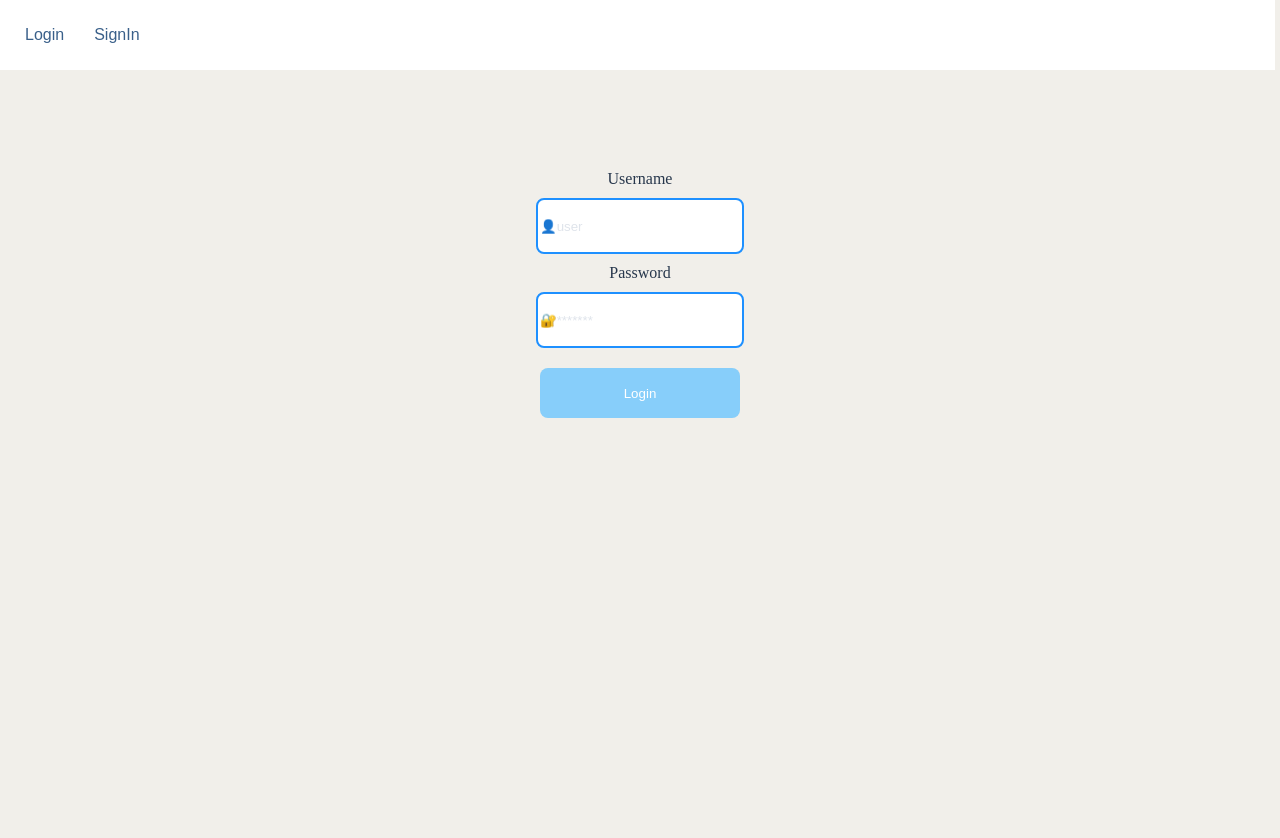
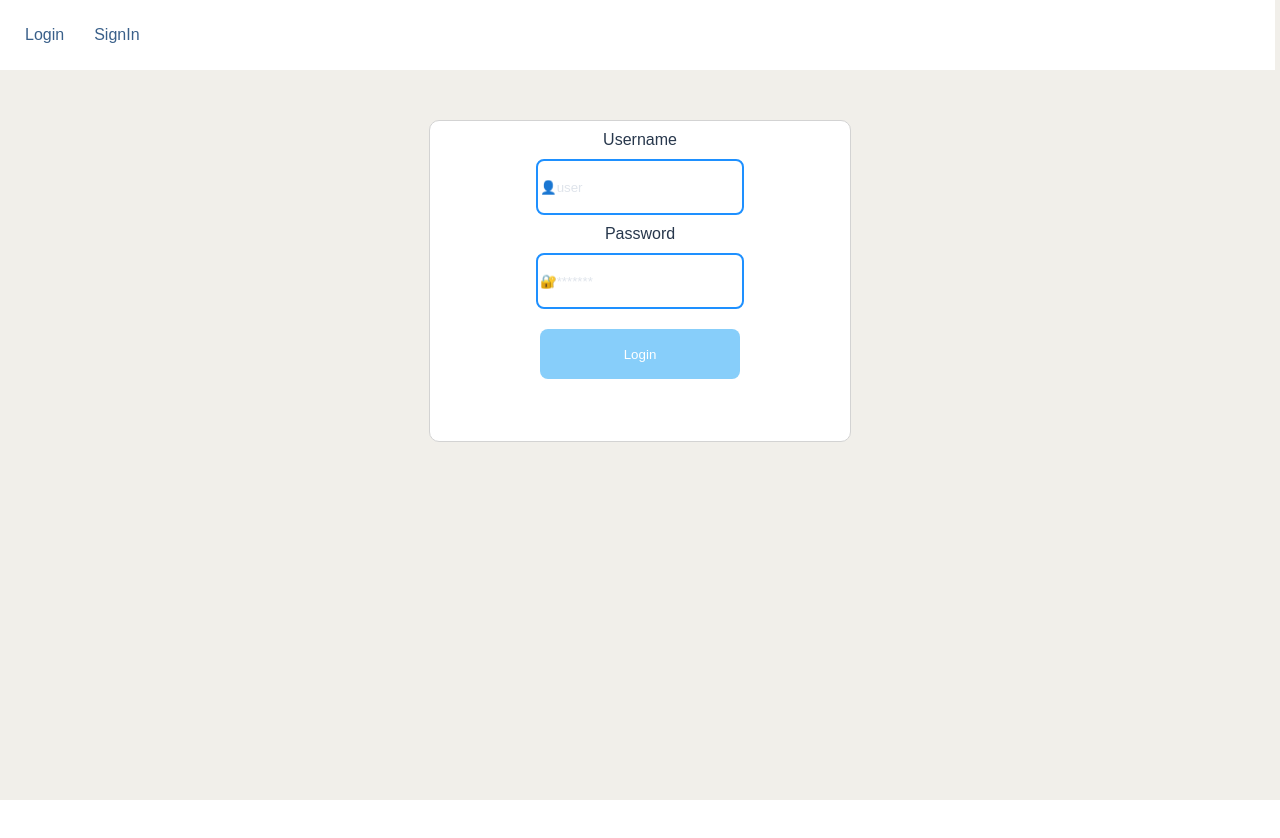
Before and after one commit to git504/groupomania, a React (Create React App) app in the folder client/: page /login in a window 1280 px wide. Shown: the top 838 px of the page. After the commit the page ends 800 px from the top, so only its background shows below. Built offline with nearby package versions, Linux system fonts and the light colour scheme; no server answers.

Commit message:
MINORFIX comment  empty

```diff
--- a/client/src/App.css
+++ b/client/src/App.css
@@ -1,6 +1,6 @@
 .App {
   width: 100%;
-  height: auto;
+  height: 100vh;
   display: flex;
   align-items: center;
   flex-direction: column;
@@ -8,6 +8,9 @@
   color: #27374c;
 }
 
+.easyComment {
+  color: #27374c;
+}
 body {
   margin: 0;
   padding: 0;
@@ -24,7 +27,6 @@ body {
   margin-top: 50px;
   border: 1px solid lightgray;
   font-family: Arial, Helvetica, sans-serif;
-
   box-shadow: rgba(99, 99, 99, 0.2) 0px 2px 8px 0px;
 }
 
@@ -181,7 +183,7 @@ a {
   color: white;
 } */
 
-.smallBtn{
+.smallBtn {
   border-color: grey;
   border-style: solid;
   border-width: 1px;
@@ -189,7 +191,7 @@ a {
   height: 40px;
   cursor: pointer;
   background-color: white;
-  color: #27374c
+  color: #27374c;
 }
 
 .navbar {
@@ -239,7 +241,7 @@ button {
   border: none;
 }
 
- button {
+button {
   background-color: lightskyblue;
   color: white;
 }
@@ -301,7 +303,27 @@ button:hover {
   flex-direction: column;
   width: 100%;
   height: 100vh;
-  padding-top: 100px;
+  padding: 10px;
+  border: 1px solid lightgray;
+  border-color: #27374c;
+  background-color: white;
+  width: 33%;
+  height: 33%;
+  border-radius: 10px;
+  margin: 10%;
+  width: 400px;
+  height: 300px;
+  border-radius: 10px;
+  display: flex;
+  flex-direction: column;
+  margin-top: 50px;
+  border: 1px solid lightgray;
+  font-family: Arial, Helvetica, sans-serif;
+}
+
+.loginContainer:hover {
+  box-shadow: rgba(99, 99, 99, 0.2) 0px 2px 8px 0px;
+  cursor: pointer;
 }
 
 .loginContainer input,
--- a/client/src/pages/Login.js
+++ b/client/src/pages/Login.js
@@ -26,7 +26,7 @@ function Login() {
     const data = { username: username, password: password };
     //"https://git.heroku.com/groupomania-git504.git//auth/login"
     axios.post("http://localhost:3001/auth/login", data).then((response) => {
-      console.log(response.data.error);
+      //console.log(response.data.error);
       if (response.data.error) {
         alert(response.data.error);
       } else {
--- a/client/src/pages/Post.js
+++ b/client/src/pages/Post.js
@@ -2,6 +2,15 @@ import React, { useEffect, useState, useContext } from "react";
 import { useParams, useHistory } from "react-router-dom";
 import axios from "axios";
 import { AuthContext } from "../helpers/AuthContext";
+import { Formik, Form, Field, ErrorMessage } from "formik";
+import * as Yup from "yup";
+
+const initialValues = {
+  comment: "",
+};
+const validationSchema = Yup.object().shape({
+  comment: Yup.string().min(1).max(150).required("Feel free to chat 💬 "),
+});
 
 function Post() {
   let { id } = useParams();
@@ -27,6 +36,11 @@ function Post() {
   }, [id]);
 
   const addComment = () => {
+    const commentToCheck = newComment.commentText;
+    //console.log(commentToCheck);
+    if (commentToCheck === "") {
+      //console.log("nocomment");
+    } else {
       axios
         .post(
           //"https://git.heroku.com/groupomania-git504.git/comments"
@@ -53,6 +67,7 @@ function Post() {
             setNewComment({ commentText: "", id: null });
           }
         });
+    }
   };
 
   const deleteComment = (id) => {
@@ -99,6 +114,11 @@ function Post() {
   };
 
   return (
+    <Formik
+      initialValues={initialValues}
+      onClick={addComment}
+      validationSchema={validationSchema}
+    >
       <div className="postPage">
         <div className="leftSide">
           <div className="post" id="individual">
@@ -142,7 +162,8 @@ function Post() {
                   placeholder="*** recycle da post ***"
                 />{" "}
                 <div>
-                <button className="smallBtn"
+                  <button
+                    className="smallBtn"
                     onClick={() => {
                       if (authState.username === postObject.username) {
                         editPost(updatePostText);
@@ -153,7 +174,8 @@ function Post() {
                   >
                     ♻️ edit
                   </button>
-                <button className="smallBtn"
+                  <button
+                    className="smallBtn"
                     onClick={() => {
                       if (authState.username === postObject.username) {
                         setOnModif(false);
@@ -169,7 +191,8 @@ function Post() {
             <div className="footer">
               from {postObject.username}
               {authState.username === postObject.username && (
-              <button className="smallBtn"
+                <button
+                  className="smallBtn"
                   onClick={() => {
                     deletePost(postObject.id);
                   }}
@@ -182,8 +205,10 @@ function Post() {
           </div>
         </div>
         <div className="rightSide">
-        <div className="addCommentContainer">
-          <input
+          <Form className="addCommentContainer">
+            <div>
+              <Field
+                name="comment"
                 type="text"
                 placeholder="start a new discussion..."
                 autoComplete="off"
@@ -192,19 +217,30 @@ function Post() {
                   setNewComment({ commentText: event.target.value, id: null });
                 }}
               />
-          <button onClick={addComment}>comment</button>
+              <button type="submit" onClick={addComment}>
+                comment
+              </button>
+              <div></div>
             </div>
+          </Form>
           <div className="listOfComments">
+                <ErrorMessage
+                  className="easyComment"
+                  name="comment"
+                  component="span"
+                />
             {comments.map((comment, key) => {
               return (
                 <div key={key} className="comment">
                   <h4>{comment.commentBody}</h4>
 
                   <label>
-                  ⏩ <strong>{comment.username}</strong> commented on your post
+                    ⏩ <strong>{comment.username}</strong> commented on your
+                    post
                   </label>
                   {authState.username === comment.username && (
-                  <button className="smallBtn"
+                    <button
+                      className="smallBtn"
                       onClick={() => {
                         deleteComment(comment.id);
                       }}
@@ -218,6 +254,7 @@ function Post() {
           </div>
         </div>
       </div>
+    </Formik>
   );
 }
 
--- a/client/src/pages/Profile.js
+++ b/client/src/pages/Profile.js
@@ -36,7 +36,7 @@ function Profile() {
               }}
             >
               {" "}
-              🔑 Change My Password
+              🔑 Change
             </button>
           )}
         </h3>
```
Lines whose indentation alone changed are shown as unchanged.
